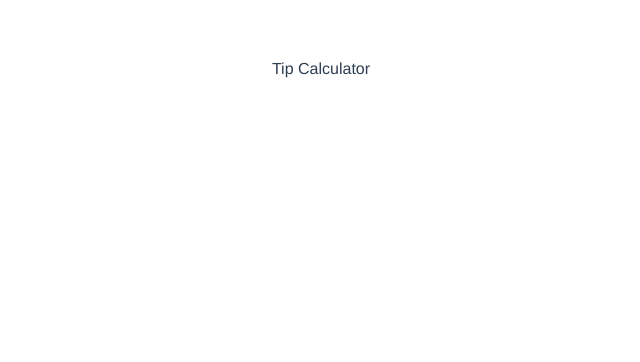
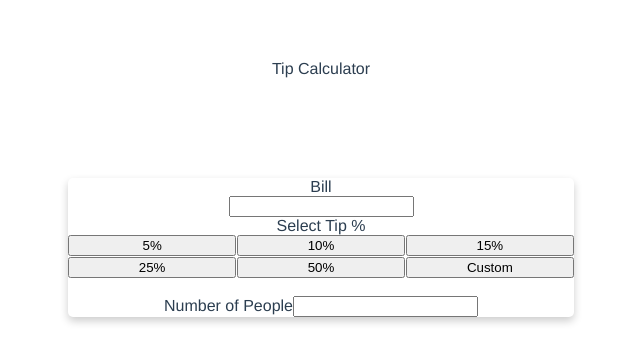
Before and after one commit to nicole-nam/tip-calculator, a Vue app: page / in a window 1280 px wide. Shown: the top 362 px of the page, without its empty margins (319-959 px from the left). Built offline with nearby package versions, Linux system fonts and the light colour scheme.

Commit message:
uiux: initial form input add

```diff
--- a/src/components/Calculator.vue
+++ b/src/components/Calculator.vue
@@ -1,5 +1,23 @@
 <template>
   <div>Tip Calculator</div>
+  <div class="card">
+    <label>Bill</label>
+    <br />
+    <input type="number" />
+    <br />
+    <label>Select Tip %</label>
+    <div class="grid">
+      <input type="button" value="5%" />
+      <input type="button" value="10%" />
+      <input type="button" value="15%" />
+      <input type="button" value="25%" />
+      <input type="button" value="50%" />
+      <input type="button" value="Custom" />
+    </div>
+    <br />
+    <label>Number of People</label>
+    <input type="number" />
+  </div>
 </template>
 
 <script>
@@ -8,3 +26,17 @@ export default {
   props: {},
 };
 </script>
+
+<style scoped>
+.card {
+  box-shadow: 0 4px 8px 0 rgba(0, 0, 0, 0.2);
+  border-radius: 5px;
+  width: 40%;
+  margin: 100px auto;
+}
+.grid {
+  display: grid;
+  grid-gap: 1px;
+  grid-template-columns: repeat(3, 1fr);
+}
+</style>
```
